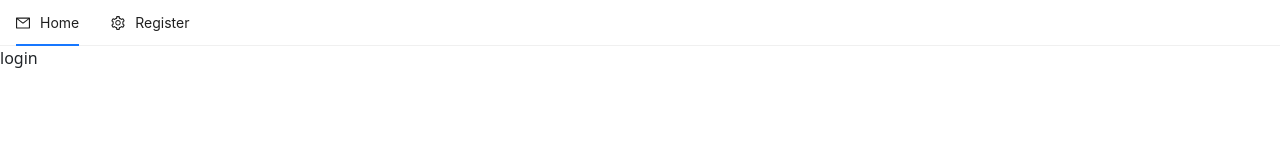
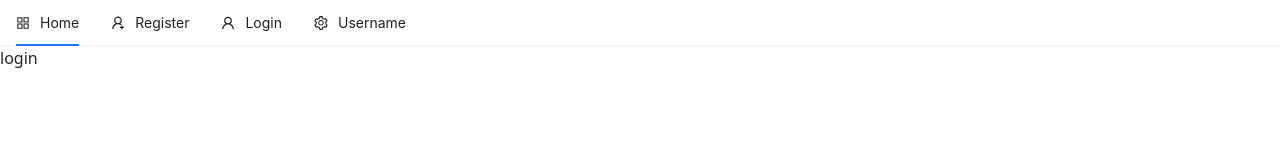
Before and after one commit to ProgramerSalar/ecommerce-frontent, a React (Create React App) app: page /login in a window 1280 px wide. Shown: the top 160 px of the page. Built offline with nearby package versions, Linux system fonts and the light colour scheme.

Commit message:
ant disign Icons

```diff
--- a/src/components/nav/Header.js
+++ b/src/components/nav/Header.js
@@ -1,28 +1,39 @@
 import React, { useState } from "react";
 import { Menu } from "antd";
 import {
-  MailOutlined,
   AppstoreOutlined,
   SettingOutlined,
+  UserOutlined,
+  UserAddOutlined,
 } from "@ant-design/icons";
 
-const { SubMenu } = Menu;
+const { SubMenu, Item } = Menu;
 
 const Header = () => {
-  const [current, setCurrent] = useState("");
-  const handleClick = () => {
-    //
+  const [current, setCurrent] = useState("home");
+
+  const handleClick = (e) => {
+    // console.log(e.key);
+    setCurrent(e.key);
   };
 
   return (
     <Menu onClick={handleClick} selectedKey={[current]} mode="horizontal">
-      <Menu.Item key="mail" icon={<MailOutlined />}>
+      <Item key="home" icon={<AppstoreOutlined />}>
         Home
-      </Menu.Item>
+      </Item>
 
-      <SubMenu icon={<SettingOutlined />} title="Register">
-        <Menu.Item key="setting:1">Option 1</Menu.Item>
-        <Menu.Item key="setting:2">Option 2</Menu.Item>
+      <Item key="register" icon={<UserAddOutlined />}>
+        Register
+      </Item>
+
+      <Item key="login" icon={<UserOutlined />} className="float-right">
+        Login
+      </Item>
+
+      <SubMenu icon={<SettingOutlined />} title="Username">
+        <Item key="setting:1">Option 1</Item>
+        <Item key="setting:2">Option 2</Item>
       </SubMenu>
     </Menu>
   );
--- a/src/index.js
+++ b/src/index.js
@@ -7,11 +7,11 @@
 
 const root = ReactDOM.createRoot(document.getElementById("root"));
 root.render(
-  <React.StrictMode>
-    <BrowserRouter>
-      <App />
-    </BrowserRouter>
-  </React.StrictMode>
+  // <React.StrictMode>
+  <BrowserRouter>
+    <App />
+  </BrowserRouter>
+  // </React.StrictMode>
 );
 
 reportWebVitals();
```
